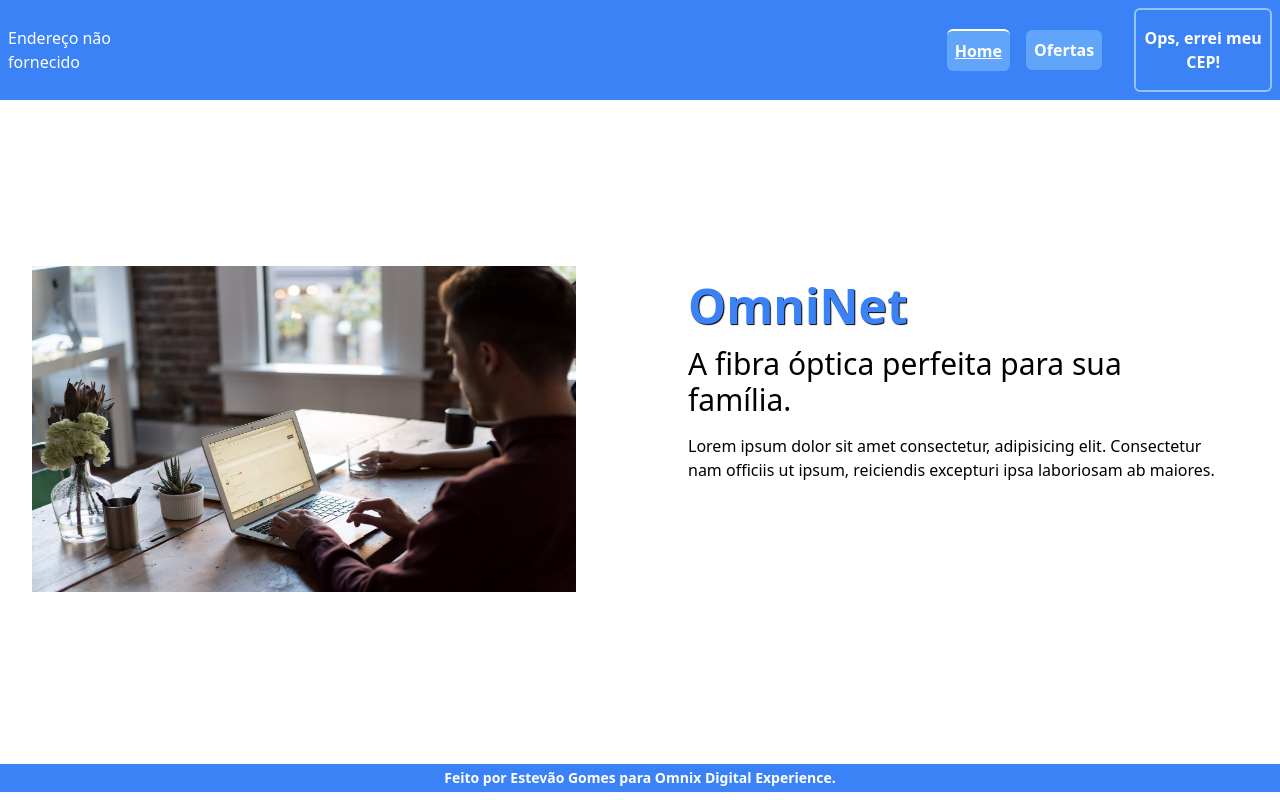
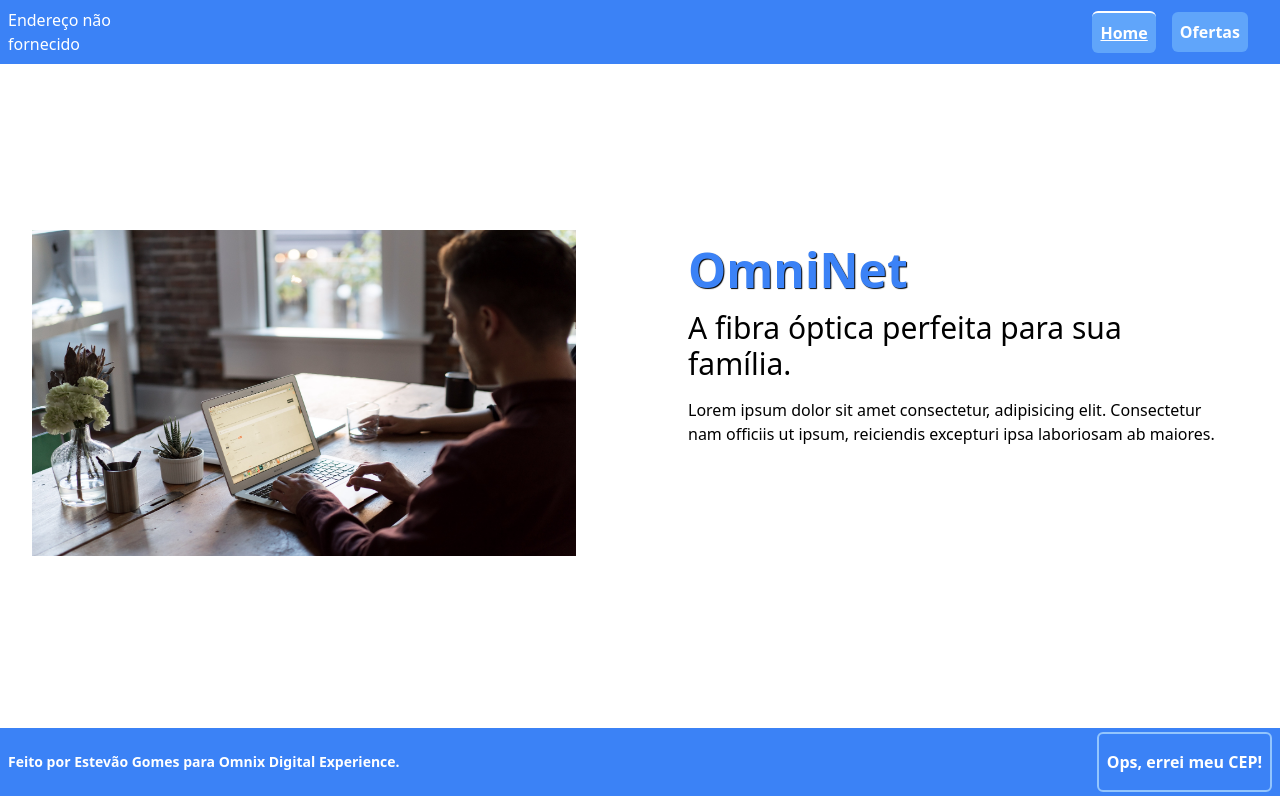
Before and after one commit to estevao-gomes/desafio-omnix, a Next.js app: page /home in a window 1280 px wide. Built offline with nearby package versions, Linux system fonts and the light colour scheme.

Commit message:
[Styles]Changes position of 'Esqueci meu CEP' button

```diff
--- a/components/footer/index.tsx
+++ b/components/footer/index.tsx
@@ -1,7 +1,19 @@
+import Link from "next/link";
+
 export function Footer() {
   return (
-    <footer className="h-fit w-screen bg-blue-500 py-1 text-center font-sans text-sm font-semibold text-white">
-      Feito por Estevão Gomes para Omnix Digital Experience.
+    <footer className="flex h-fit w-screen items-center justify-end bg-blue-500 py-1 text-center font-sans text-sm font-semibold text-white">
+      <p className="mr-auto ml-2">
+        Feito por Estevão Gomes para Omnix Digital Experience.
+      </p>
+      <Link href="/">
+        <button
+          type="button"
+          className="mr-2 rounded-md border-2 border-blue-300 py-4 px-2 text-base font-bold text-white transition-all duration-300 hover:border-blue-500 hover:bg-blue-300"
+        >
+          Ops, errei meu CEP!
+        </button>
+      </Link>
     </footer>
   );
 }
--- a/components/navbar/index.tsx
+++ b/components/navbar/index.tsx
@@ -52,14 +52,6 @@ export function Navbar() {
           />
         ))}
       </ul>
-      <Link href="/">
-        <button
-          type="button"
-          className="mr-2 rounded-md border-2 border-blue-300 py-4 px-2 text-base font-bold text-white transition-all duration-300 hover:border-blue-500 hover:bg-blue-300"
-        >
-          Ops, errei meu CEP!
-        </button>
-      </Link>
     </nav>
   );
 }
--- a/pages/home.tsx
+++ b/pages/home.tsx
@@ -19,7 +19,12 @@ export default function HomePage() {
       <main className="flex h-[83vh] items-center justify-center">
         <section className="m-8 gap-24 md:flex">
           <div className="flex-1">
-            <Image src="/Hero.jpg" height="600" width="1000" />
+            <Image
+              alt="Image of a man using the internet on his computer."
+              src="/Hero.jpg"
+              height="600"
+              width="1000"
+            />
           </div>
           <div className="flex-1 p-4">
             <h1 className="text-5xl font-bold text-blue-500">
```
Also changed, not shown: 1 other file (tests, documents, lock files or other folders).
